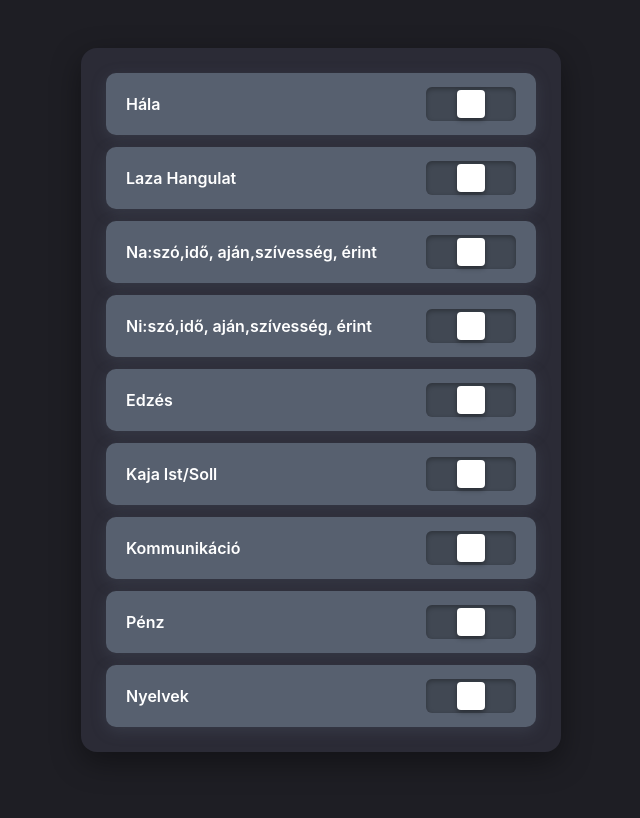
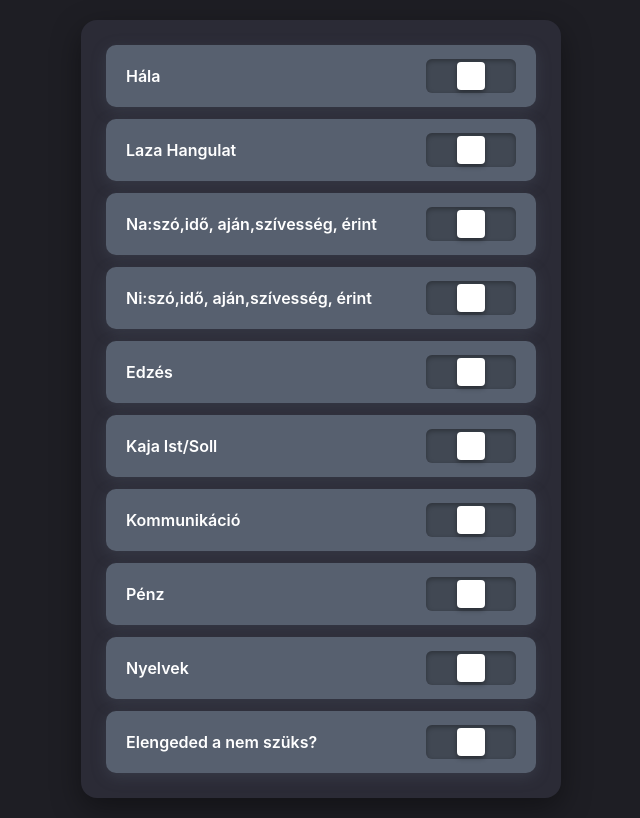
Before and after one commit to IstvanR/russian-swipe, a plain HTML site: page index.html in a window 1280 px wide. Shown: the whole page, without its empty margins (319-959 px from the left). Drawn offline with Linux system fonts and the light colour scheme.

Commit message:
Kapcsolók hozzáadása az index.html-hez

```diff
--- a/index.html
+++ b/index.html
@@ -135,7 +135,8 @@
             "Kaja Ist/Soll",
             "Kommunikáció",
             "Pénz",
-            "Nyelvek"
+            "Nyelvek",
+            "Elengeded a nem szüks?"
         ];
 
         const container = document.getElementById("switchesContainer");
```
